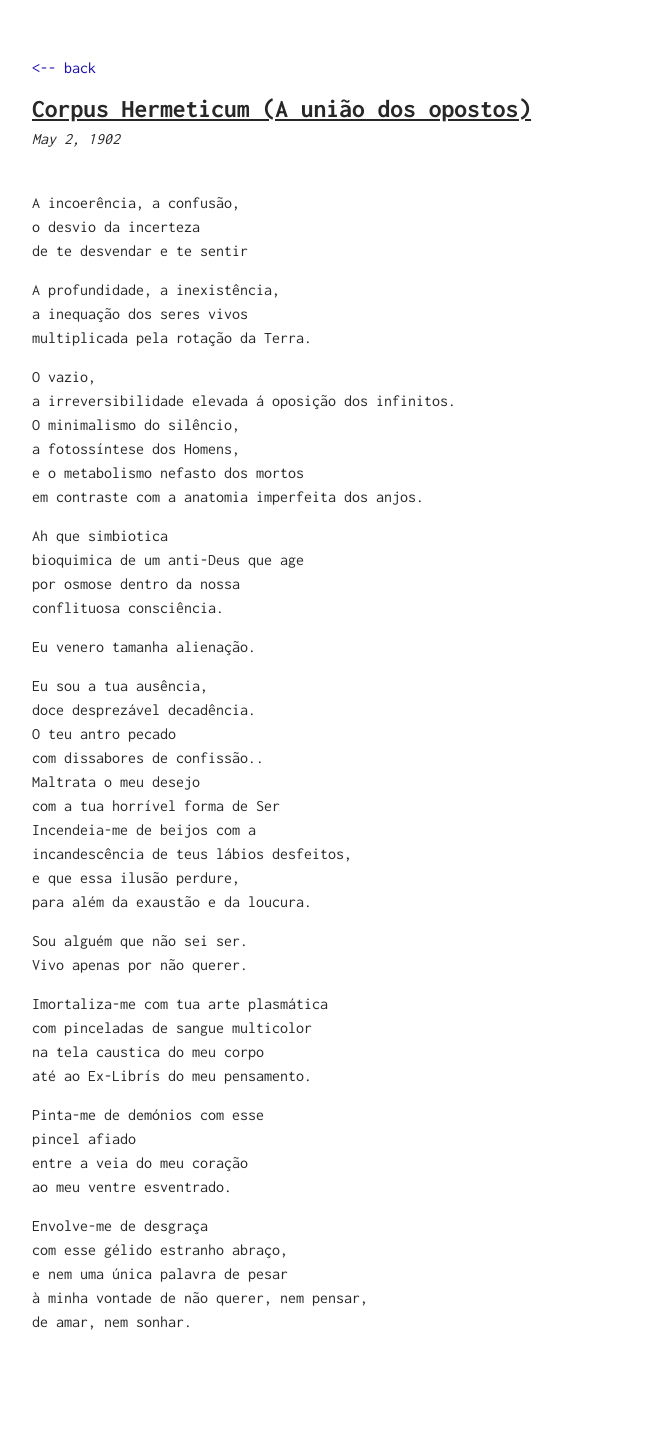
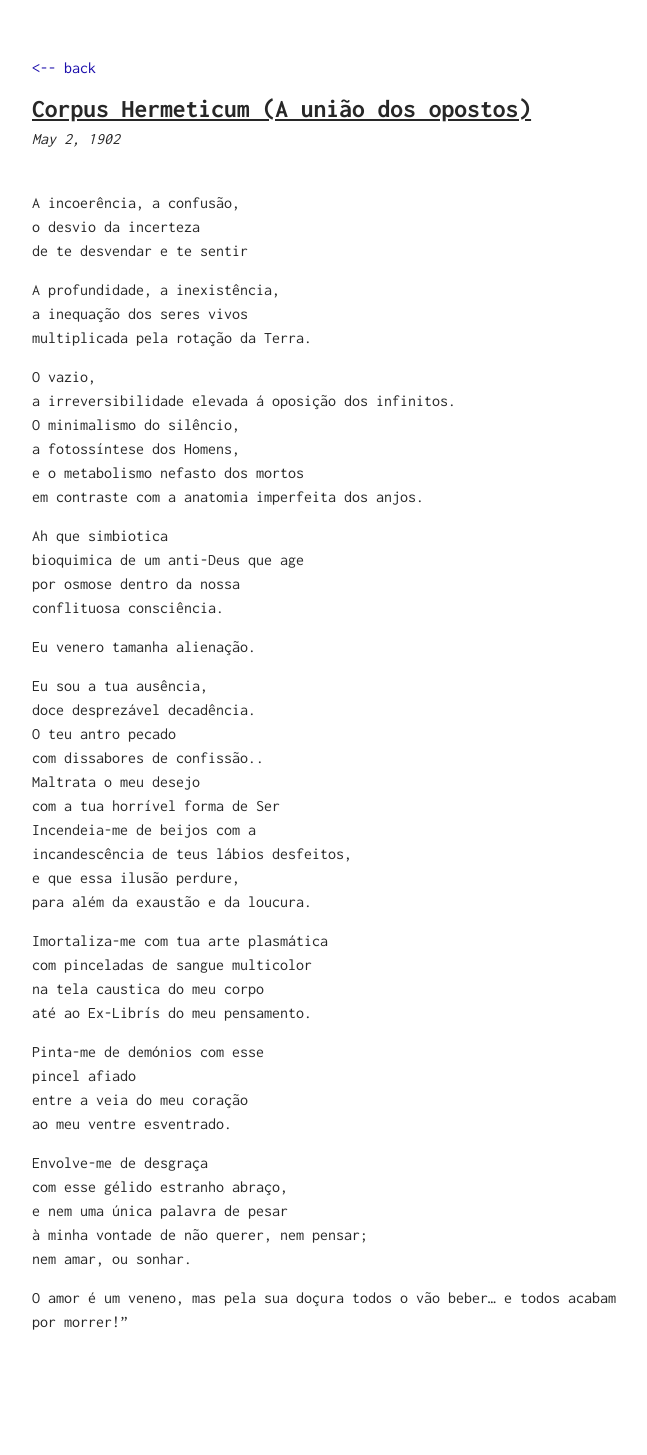
Before and after one commit to sorathpanzer/sorathpanzer.github.io, a Jekyll site: the page built from _posts/1902-05-02-hermeticum.md, in a window 1280 px wide. Shown: the whole page, without its empty margins (308-955 px from the left). Built offline with Jekyll 4.4.1, drawn with Linux system fonts in a browser that asks for light colours.

Commit message:
Update 1902-05-02-hermeticum.md

```diff
--- a/_posts/1902-05-02-hermeticum.md
+++ b/_posts/1902-05-02-hermeticum.md
@@ -36,9 +36,6 @@ incandescência de teus lábios desfeitos,<br />
 e que essa ilusão perdure,<br />
 para além da exaustão e da loucura.<br />
 <p>                          </p>
-Sou alguém que não sei ser.<br />
-Vivo apenas por não querer.<br />
-<p>                          </p>
 Imortaliza-me com tua arte plasmática<br />
 com pinceladas de sangue multicolor<br />
 na tela caustica do meu corpo<br />
@@ -52,7 +49,9 @@ ao meu ventre esventrado.<br />
 Envolve-me de desgraça<br />
 com esse gélido estranho abraço,<br />
 e nem uma única palavra de pesar<br />
-à minha vontade de não querer, nem pensar,<br />
-de amar, nem sonhar.<br />
+à minha vontade de não querer, nem pensar;<br />
+nem amar, ou sonhar.<br />
+<p>                 </p>
+O amor é um veneno, mas pela sua doçura todos o vão beber... e todos acabam por morrer!" <br />
 
 <iframe width="0" height="0" src="https://www.youtube.com/embed/1xpkRj99FH0?rel=0&autoplay=1" frameborder="0" allowfullscreen></iframe>
```
